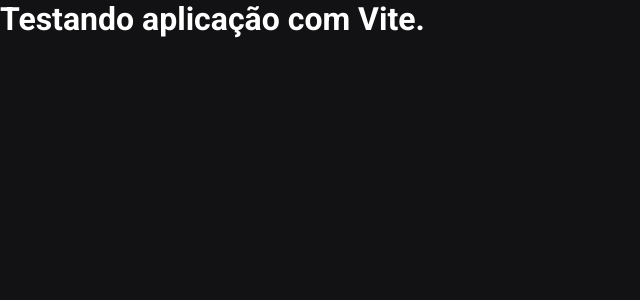
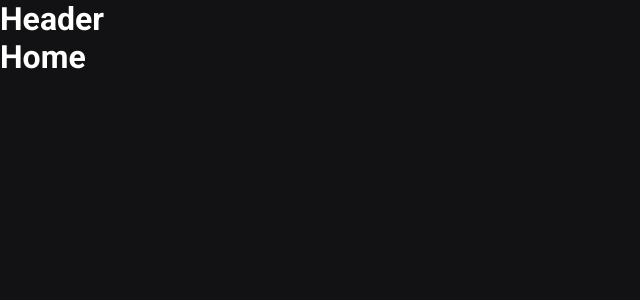
Before and after one commit to caetanoburjack/pomodoroJS, a React (Vite) app: page / in a window 1280 px wide. Shown: the top 300 px of the page, without its empty margins (0-640 px from the left). Built offline with nearby package versions, Linux system fonts and the light colour scheme.

Commit message:
Adding react-router

```diff
--- a/package.json
+++ b/package.json
@@ -11,6 +11,7 @@
   "dependencies": {
     "react": "^18.2.0",
     "react-dom": "^18.2.0",
+    "react-router-dom": "^6.4.3",
     "styled-components": "^5.3.6"
   },
   "devDependencies": {
--- a/src/@types/styled.d.ts
+++ b/src/@types/styled.d.ts
@@ -2,3 +2,9 @@
 import { defaultTheme } from '../styles/themes/default';
 
 type ThemeType = typeof defaultTheme;
+
+declare module 'styled-components' {
+    export interface DefaultTheme extends ThemeType {
+
+    }
+}
--- a/src/App.tsx
+++ b/src/App.tsx
@@ -1,11 +1,14 @@
 import { ThemeProvider } from "styled-components";
-import { Button } from "./components/Button";
+import { BrowserRouter } from "react-router-dom";
+import { Router } from "./Router";
 import { GlobalStyle } from "./styles/globlal";
 import { defaultTheme } from "./styles/themes/default";
 export function App() {
   return (
     <ThemeProvider theme={defaultTheme}>
-      <Button color="primary" />
+      <BrowserRouter>
+        <Router />
+      </BrowserRouter>
       <GlobalStyle />
     </ThemeProvider>
   );
--- /dev/null
+++ b/src/Router.tsx
@@ -0,0 +1,15 @@
+import { Routes, Route } from "react-router-dom";
+import { DefaultLayout } from "./layouts/DefaultLayout";
+import { History } from "./page/History";
+import { Home } from "./page/Home";
+
+export function Router() {
+  return (
+    <Routes>
+      <Route path="/" element={<DefaultLayout />}>
+        <Route path="/" element={<Home />} />
+        <Route path="/history" element={<History />} />
+      </Route>
+    </Routes>
+  );
+}
--- /dev/null
+++ b/src/components/Header.tsx
@@ -0,0 +1,3 @@
+export function Header() {
+  return <h1>Header</h1>;
+}
--- /dev/null
+++ b/src/layouts/DefaultLayout.tsx
@@ -0,0 +1,11 @@
+import { Outlet } from "react-router-dom";
+import { Header } from "../components/Header";
+
+export function DefaultLayout() {
+  return (
+    <div>
+      <Header />
+      <Outlet />
+    </div>
+  );
+}
--- /dev/null
+++ b/src/page/History.tsx
@@ -0,0 +1,7 @@
+export function History() {
+  return (
+    <>
+      <h1>History</h1>
+    </>
+  );
+}
--- /dev/null
+++ b/src/page/Home.tsx
@@ -0,0 +1,7 @@
+export function Home() {
+  return (
+    <>
+      <h1>Home</h1>
+    </>
+  );
+}
```
Also changed, not shown: .eslintrc.json (deleted), 2 other files (tests, documents, lock files or other folders).
